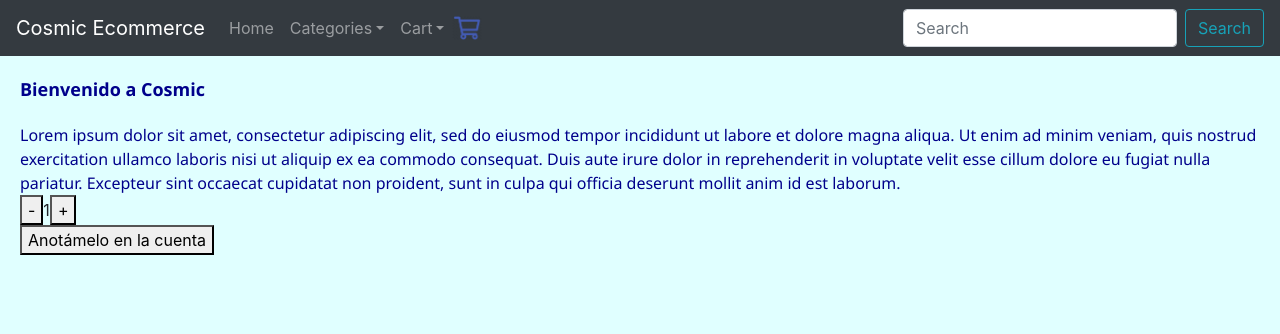
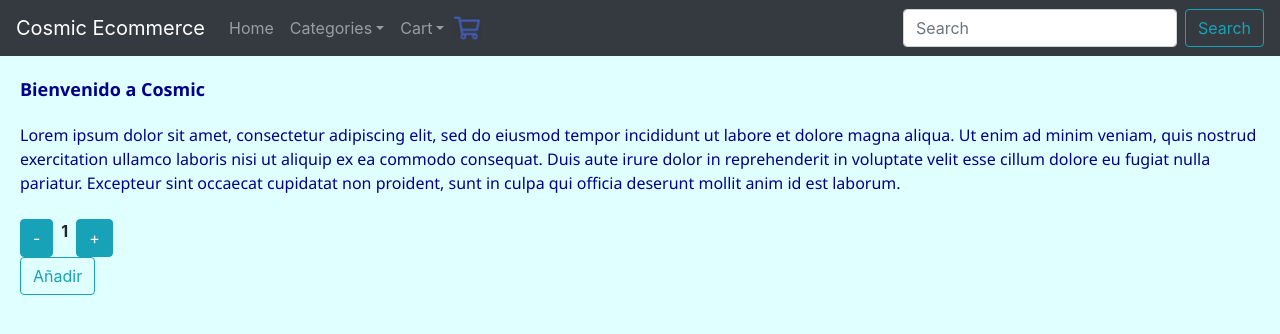
Before and after one commit to RamProg/ecommerce, a React (Create React App) app: page / in a window 1280 px wide. Shown: the top 334 px of the page. Built offline with nearby package versions, Linux system fonts and the light colour scheme.

Commit message:
desafio del contador

```diff
--- a/src/App.js
+++ b/src/App.js
@@ -1,6 +1,6 @@
 import './App.css';
 import { NavBar } from './components/NavBar/NavBar'
-import { ItemListContainer } from './components/ItemListContainer/ItemListContainer'
+import { ItemListContainer } from './containers/ItemListContainer/ItemListContainer'
 import '../node_modules/bootstrap/dist/css/bootstrap.min.css'
 import React from 'react'
 
--- a/src/components/ItemCount/ItemCount.js
+++ b/src/components/ItemCount/ItemCount.js
@@ -1,18 +1,21 @@
-import React, { useState } from 'react';
+import React from 'react';
 import './ItemCount.css';
 
-export const ItemCount = ({ stock, initial, onAdd }) => {
+export const ItemCount = ({ restar, sumar, onAdd, contador }) => {
 
-    const [contador, setContador] = useState(parseInt(initial))
-
-    const sumar = () => { contador < stock && setContador(contador + 1) }
-    const restar = () => { contador && setContador(contador - 1) }
-    const ondAdd = () => {console.log(contador)}
     return (
         <React.Fragment>
-            <button onClick={restar}>-</button>{contador}<button onClick={sumar}>+</button>
-            <br/>
-            <button onClick={ondAdd}>Anotámelo en la cuenta</button>
+
+            <div className="d-sm-flex">
+            <button className="btn btn-info" onClick={restar}>-</button>
+            <div className="font-weight-bold ml-2 mr-2">{contador}</div>
+            <button className="btn btn-info" onClick={sumar}>+</button>
+            </div>
+            <button className="btn btn-outline-info" onClick={onAdd}>Añadir</button>
+
+
+
+
         </React.Fragment>
     )
 }
--- /dev/null
+++ b/src/containers/ItemCountContainer/ItemCountContainer.js
@@ -0,0 +1,21 @@
+import React, { useState } from 'react';
+import { ItemCount } from '../../components/ItemCount/ItemCount'
+
+export const ItemCountContainer = ({ stock, initial }) => {
+
+    const [contador, setContador] = useState(initial)
+    const sumar = () => { contador < stock && setContador(contador + 1) }
+    const restar = () => { contador && setContador(contador - 1) }
+    const onAdd = () => {
+        const msg = !contador ? "No has agregado ningún elemento" :
+        (contador === 1) ? "Agregaste 1 solo elemento. No querés comprar más?" :
+        `Agregaste ${contador} elementos.`
+        alert(msg)
+        console.log(msg)
+    }
+    return (
+        <React.Fragment>
+            <ItemCount restar={restar} sumar={sumar} onAdd={onAdd} contador={contador} />
+        </React.Fragment>
+    )
+}
--- a/src/components/ItemListContainer/ItemListContainer.js
+++ b/src/containers/ItemListContainer/ItemListContainer.js
@@ -1,5 +1,5 @@
 import React from 'react'
-import { ItemCount } from '../ItemCount/ItemCount'
+import { ItemCountContainer } from '../../containers/ItemCountContainer/ItemCountContainer'
 import './ItemListContainer.css'
 
 export const ItemListContainer = ({ greeting }) => {
@@ -13,7 +13,8 @@ export const ItemListContainer = ({ greeting }) => {
             <div id="content">
                 Lorem ipsum dolor sit amet, consectetur adipiscing elit, sed do eiusmod tempor incididunt ut labore et dolore magna aliqua. Ut enim ad minim veniam, quis nostrud exercitation ullamco laboris nisi ut aliquip ex ea commodo consequat. Duis aute irure dolor in reprehenderit in voluptate velit esse cillum dolore eu fugiat nulla pariatur. Excepteur sint occaecat cupidatat non proident, sunt in culpa qui officia deserunt mollit anim id est laborum.
              </div>
-            <ItemCount stock="5" initial="1" />
+             <br/>
+            <ItemCountContainer stock={5} initial={1} />
         </div>
 
     )
```
Also changed, not shown: src/containers/ItemListContainer/ItemListContainer.css (renamed from src/components/ItemListContainer/ItemListContainer.css), 1 other file (tests, documents, lock files or other folders).
